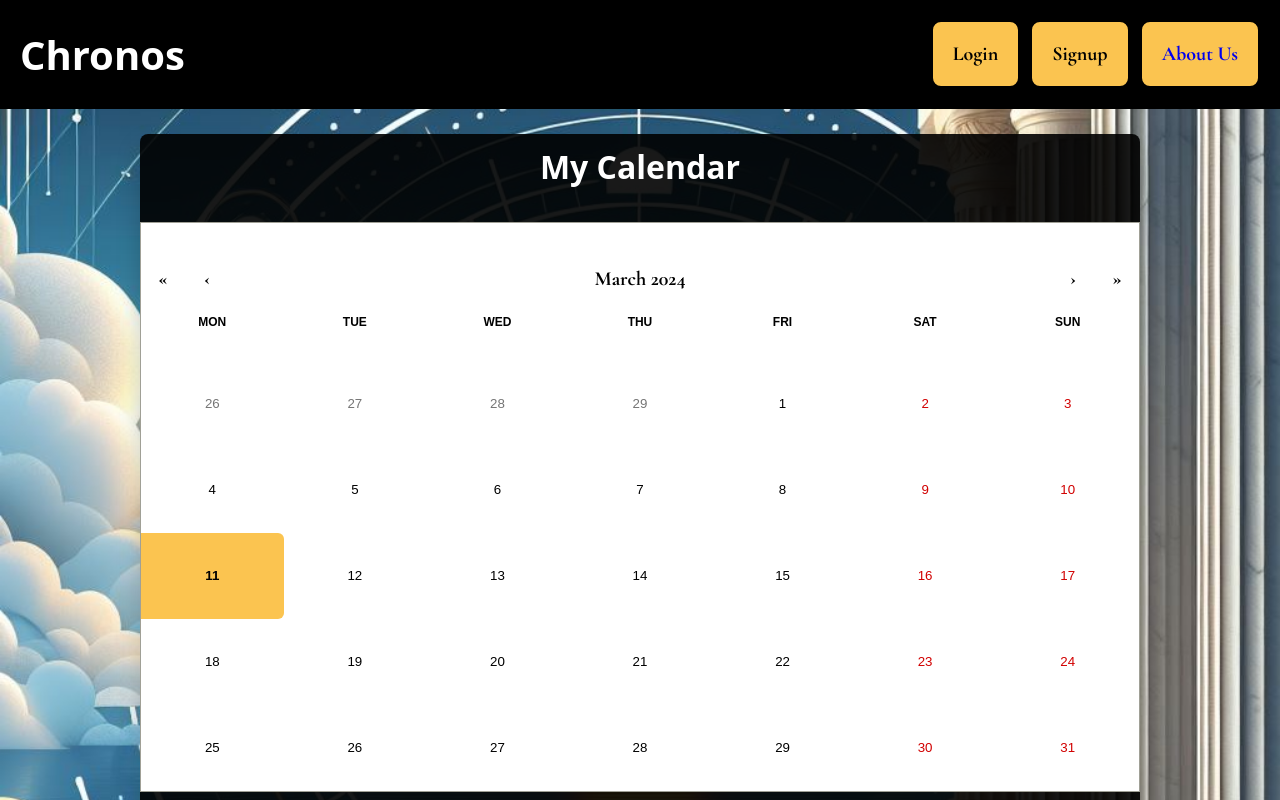
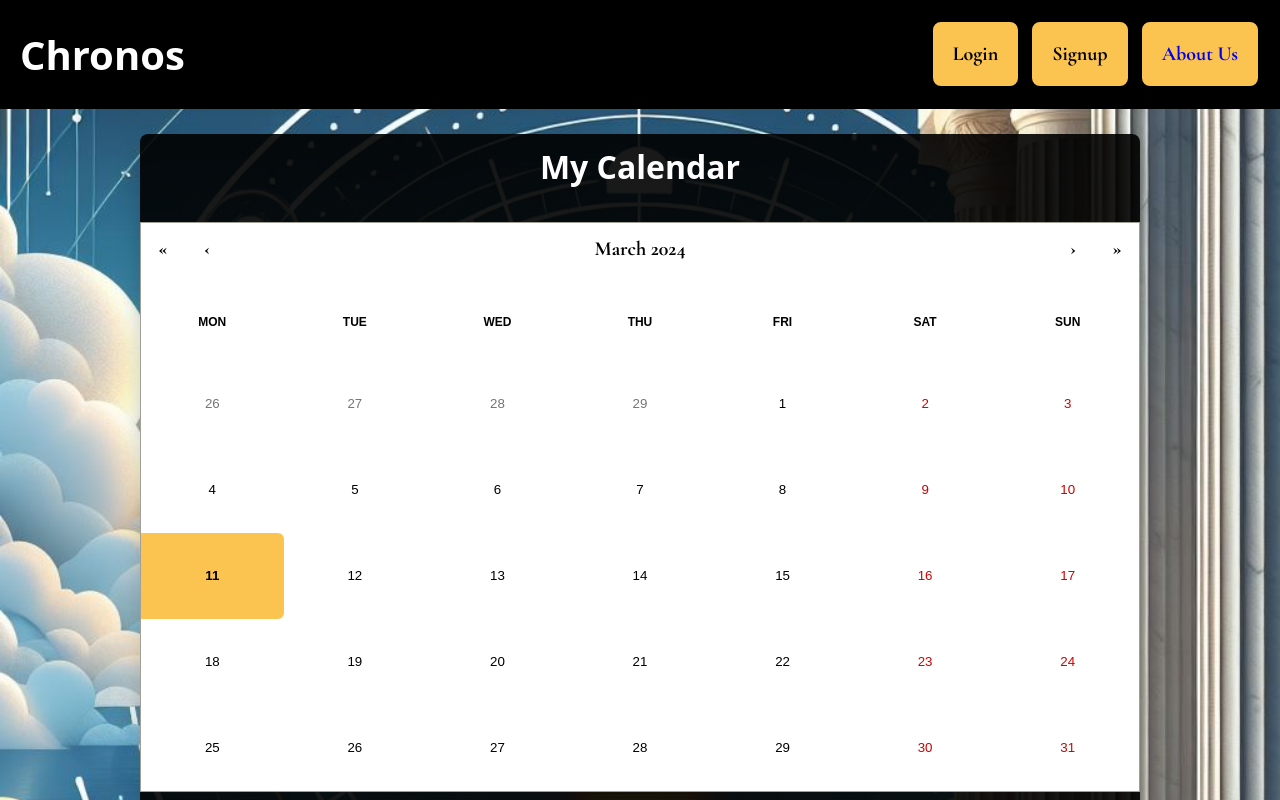
Before and after one commit to m-beke/chronos, a React (Vite) app in the folder client/: page /calendar in a window 1280 px wide. Shown: the top 800 px of the page. Built offline with nearby package versions, Linux system fonts and the light colour scheme; no server answers; a web font is replaced by a local one.

Commit message:
debugged nav text displaying below buttons

```diff
--- a/client/src/pages/MyCalendar.css
+++ b/client/src/pages/MyCalendar.css
@@ -37,12 +37,18 @@
   color: white;
 }
 
+.myCalendar li {
+  color: white;
+  font-size: 18px;
+}
+
  .react-calendar__navigation button {
   color: black;
   min-width: 44px;
   background: none;
   font-size: 20px;
   margin-top: 8px;
+  line-height: 0;
  }
  .react-calendar__navigation button:enabled:hover,
  .react-calendar__navigation button:enabled:focus {
```
